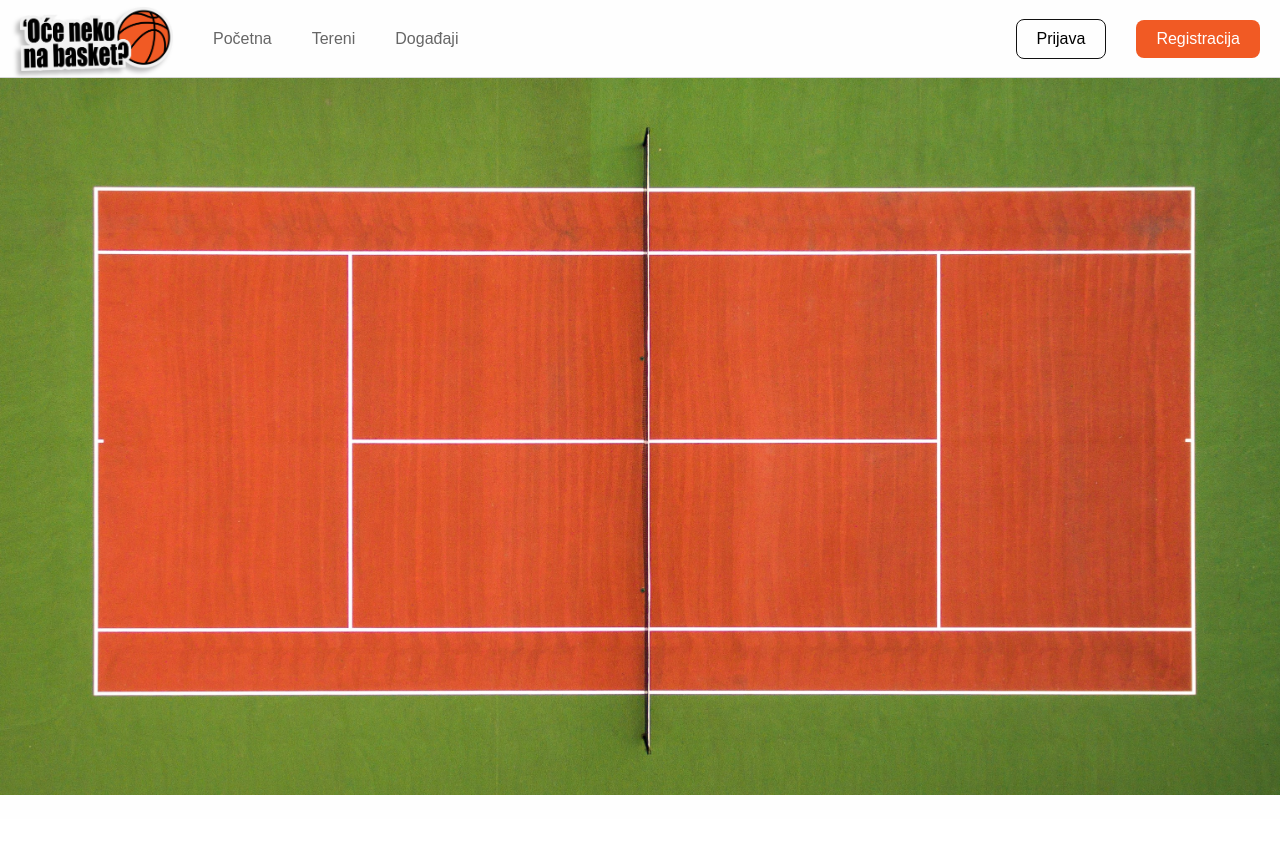
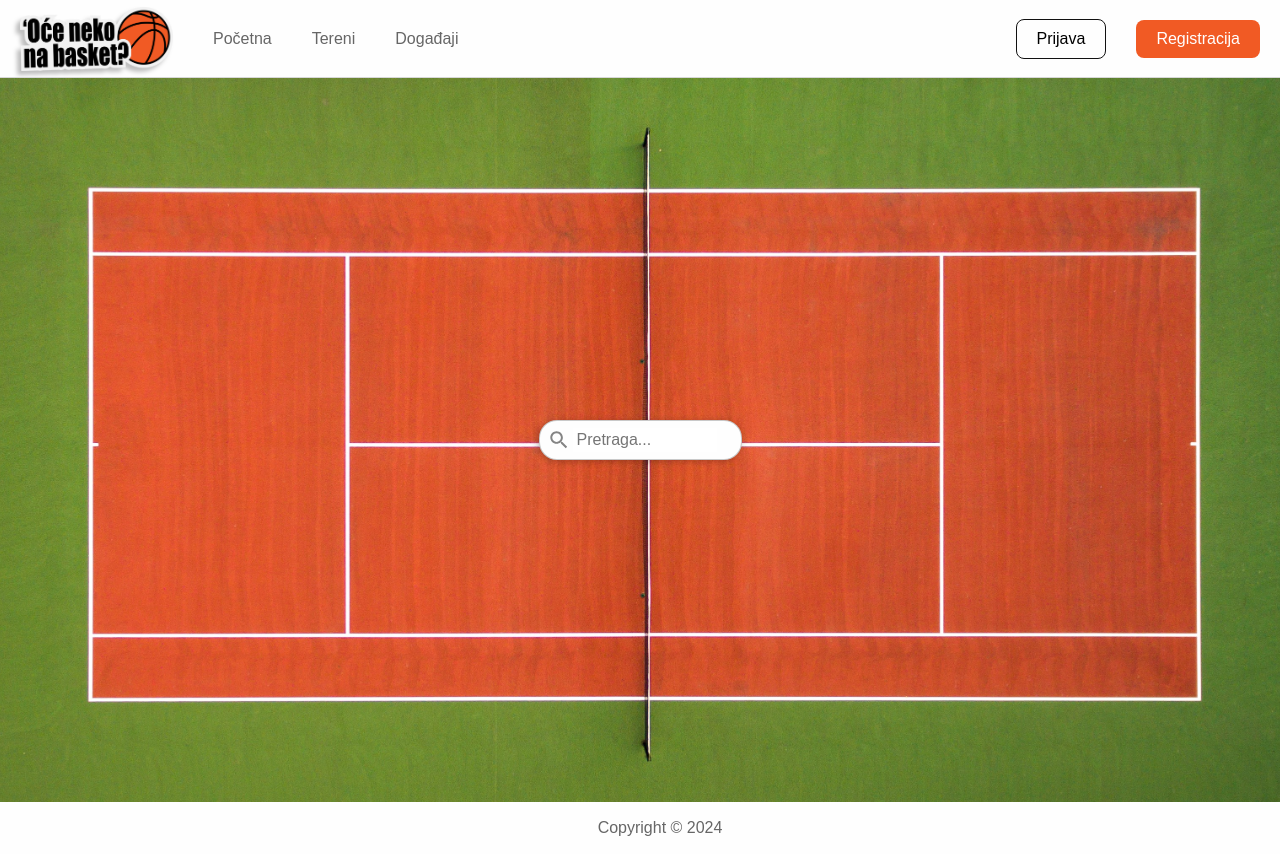
Before and after one commit to milanaivankovich/PS, a React (Create React App) app in the folder frontend/: page / in a window 1280 px wide. Before the commit the page ends 819 px from the top, so only its background shows below. Built offline with nearby package versions, Linux system fonts and the light colour scheme.

Commit message:
Zavrsena pocetna strana i komponenta footer

```diff
--- a/frontend/src/App.css
+++ b/frontend/src/App.css
@@ -1,5 +1,5 @@
 .App {
-  text-align: center;
+  min-width: 750px;
 }
 
 * {
@@ -7,33 +7,6 @@
   font-size: 16px; /*calc(4px + 2vmin); resizable*/
 }
 
-.App-logo {
-  height: 40vmin;
-  pointer-events: none;
-}
-
-@media (prefers-reduced-motion: no-preference) {
-  .App-logo {
-    animation: App-logo-spin infinite 20s linear;
-  }
-}
-
 .App-header {
   background-color: #FEFEFE;
-  /*min-height: 100vh;*/
-  display: flex;
-  flex-direction: column;
-  font-size: calc(10px + 2vmin);
-  color: white;
 }
-
-/*
-@keyframes App-logo-spin {
-  from {
-    transform: rotate(0deg);
-  }
-  to {
-    transform: rotate(360deg);
-  }
-}
-*/
--- a/frontend/src/App.js
+++ b/frontend/src/App.js
@@ -22,10 +22,6 @@ function App() {
         <div className="Header">
           {currentPage === "pocetna" && <Pocetna />} {/* Show Pocetna page */}
           {currentPage === "login" && <LogIn />} {/* Show LogIn page */}
-          <div className="content">
-            <h1></h1>
-            <p></p>
-          </div>
         </div>
       </header>
     </div>
--- /dev/null
+++ b/frontend/src/components/Footer.css
@@ -0,0 +1,18 @@
+.footer {
+    background-color: #fefefe;
+    height: 58px;
+    color: #666666;
+    display: flex;
+    align-items: center;
+    justify-content: center;
+    gap: 30px;
+    overflow: hidden;
+
+}
+ul {
+    list-style: none;
+}
+
+li:hover{
+    color:black;
+}
--- /dev/null
+++ b/frontend/src/components/Footer.js
@@ -0,0 +1,16 @@
+import React from "react";
+import "./Footer.css";
+
+const Footer = () => {
+  return (
+    <div className="footer">
+      <ul>
+        <li>
+          <a>Copyright © 2024</a>
+        </li>
+      </ul>
+    </div>
+  );
+};
+
+export default Footer;
--- a/frontend/src/components/MenuBar.js
+++ b/frontend/src/components/MenuBar.js
@@ -12,7 +12,7 @@ const MenuBar = ({ variant, search }) => {
         <img src={logo} className="logo" />
         <ul className="menu">
           <li className="menu-item">
-            <a href="#pocetna">Početna</a>
+            <a href="pocetna">Početna</a>
           </li>
           <li className="menu-item">
             <a href="tereni">Tereni</a>
--- a/frontend/src/pages/Pocetna.css
+++ b/frontend/src/pages/Pocetna.css
@@ -1,22 +1,41 @@
+
 .pocetna {
-    text-align: left;
-    width: 100%;
-    height: 100%;
-  }
-
-.pocetna-header {
-    background-color: #FEFEFE;
-    /*min-height: 100vh;*/
-    overflow: hidden;
+    margin: 0px;
+    padding: 0px;
+}
+.pocetna-body {
+    height: 97vh;
+    min-width: 100vw;
     display: flex;
     flex-direction: column;
-    align-items: left;
-    justify-content: left;
-    font-size: calc(10px + 2vmin);
+    justify-content: center; /* Center elements horizontally */
+    align-content: center;
+
   }
+  .pocetna-header {
+    min-width: 100vw;
+    position: sticky;
+    top: 0px;
+    left: 0px;
+    display: inline-block;
+  }
+.search  {
+  height: 100vh;
+  min-width: 100vw;
+  display: flex;
+  align-items: center;
+  justify-content: center;
+  background-image: url("../images/tennis-court-seen-from-air.jpg");
+  background-size: cover;
+  background-position: center;
+}
 
-.velika-pozadina {
-  /* tennis-court-seen-from-air 1 */
-  width: 100%;
 
+.footer {
+  max-height: 58px;
+  min-width: 100vw;
+  position: relative;
+  display: flex;
+  justify-content: center;
+  align-items: center;
 }
--- a/frontend/src/pages/Pocetna.js
+++ b/frontend/src/pages/Pocetna.js
@@ -1,17 +1,23 @@
 import "./Pocetna.css";
 import React from "react";
 import MenuBar from "../components/MenuBar.js";
-import Pozadina from "../images/tennis-court-seen-from-air.jpg";
+import Search from "../components/Search.js";
+import Footer from "../components/Footer.js";
 
 function Pocetna() {
   return (
     <div className="pocetna">
       <header className="pocetna-header">
-        <div className="header">
-          <MenuBar variant={["unregistered"]} search={false} />
+        <MenuBar variant={["unregistered"]} search={false} />
+      </header>
+      <div className="pocetna-body">
+        <div className="search">
+          <Search />
         </div>
-      </header>
-      <img src={Pozadina} className="velika-pozadina" />
+        <div className="footer">
+          <Footer />
+        </div>
+      </div>
     </div>
   );
 }
```
Also changed, not shown: 1 other file (tests, documents, lock files or other folders).
